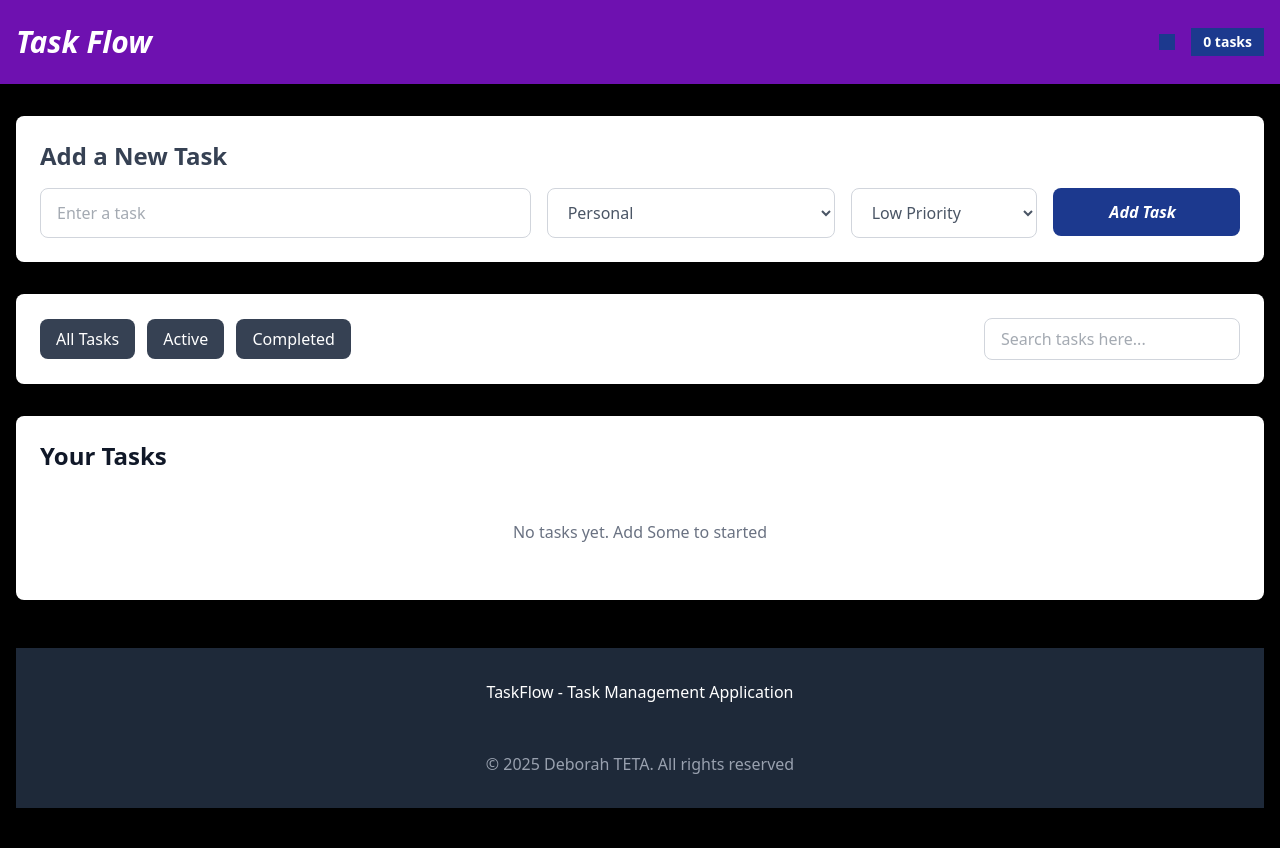
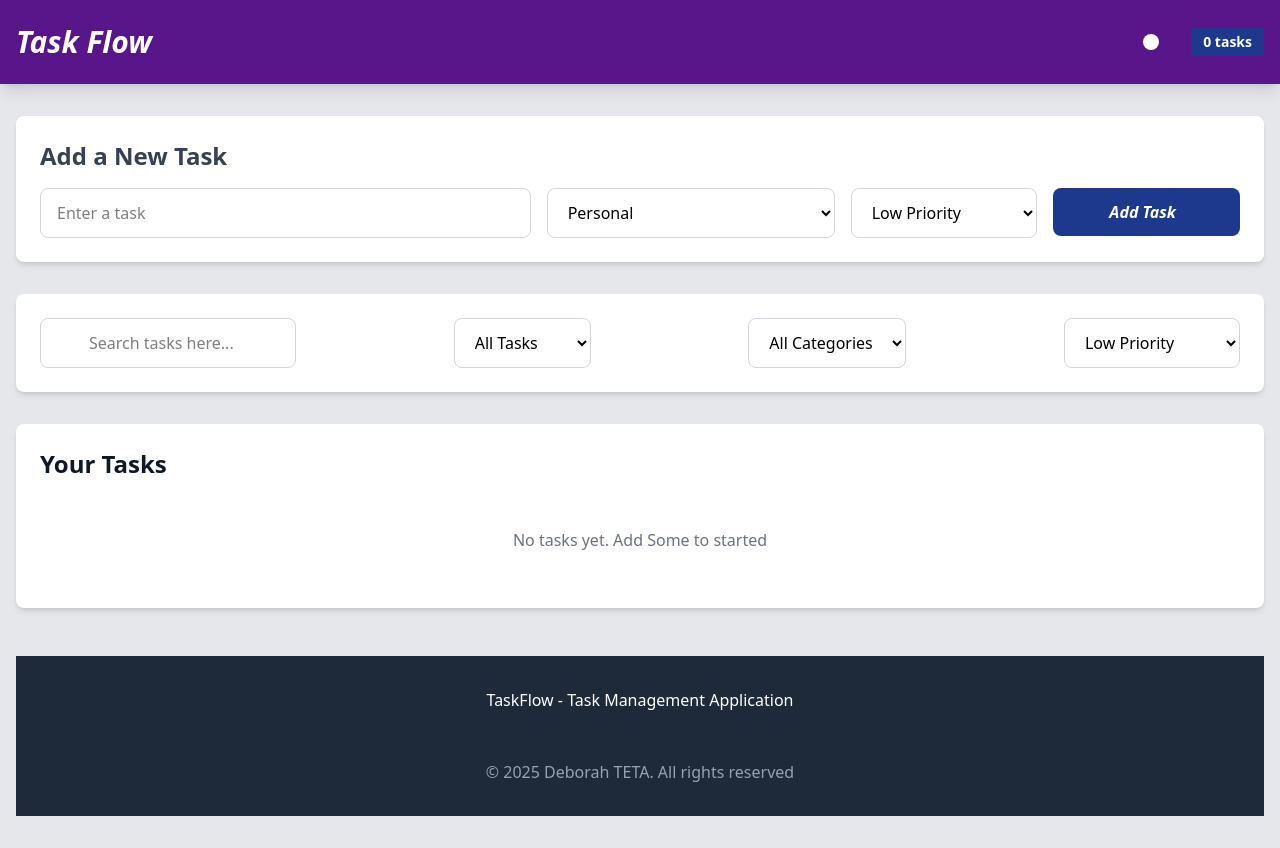
Before and after one commit to Deborah-Teta/Task-Flow, a plain HTML site: page index.html in a window 1280 px wide. Drawn offline with nearby package versions, Linux system fonts and the light colour scheme.

Commit message:
updates on the search part
changed how it was arranged and how one could access it

```diff
--- a/index.html
+++ b/index.html
@@ -6,12 +6,13 @@
     <title>Task Flow | Prefessional To-do list</title>
     <script src="https://cdn.jsdelivr.net/npm/@tailwindcss/browser@4"></script>
 </head>
-<body class="font-sans bg-black text-gray-600">
-    <header class="bg-purple-800 shadow-lg">
+<body class="font-sans bg-gray-200 min-h-screen">
+    <header class="bg-purple-900 shadow-lg">
         <div class="container mx-auto px-4 py-6 flex justify-between items-center">
             <h1 class="text-3xl font-bold text-white flex items-center"><i class="fas fa-tasks mr-3">Task Flow</i></h1>
             <div class="flex items-center space-x-4">
-                <button id ="darkModeToggle" class="bg-blue-700 hover: bg-blue-900 p-2 rouned-full fas fa-moon dark-mode:bg-black text-white"></button>
+                <button id ="darkModeToggle" class="bg-white hover: bg-blue-900 p-2 rounded-full"></button>
+                <i class="fas fa-moon"></i>
                 <span id ="taskCount" class="bg-blue-900 text-white px-3 py-1 rouned-full text-sm font-semibold">0 tasks</span>
             </div>
         </div>
@@ -22,10 +23,10 @@
             <h2 class="text-2xl font-semibold mb-4 text-gray-700">Add a New Task</h2>
             <form id="taskForm" class="grid grid-cols-1 md:grid-cols-12 gap-4">
                 <div class="md:col-span-5">
-                    <input type="text" id="taskinput" placeholder="Enter a task" class="w-full px-4 py-3 border border-gray-300 rounded-lg focus:ring-2 focus:ring-blue-700 focus: border-blue-700">
+                    <input type="text" id="taskinput" placeholder="Enter a task" class="w-full px-4 py-3 border border-gray-300 rounded-lg focus:ring-2 ring-blue-700">
                 </div>
                 <div class="md:col-span-3">
-                    <select id="taskCategory" class="w-full px-4 py-3 border border-gray-300 rounded-lg focus:ring-2 focus:ring-blue-700 focus: border-blue-700">
+                    <select id="taskCategory" class="w-full px-4 py-3 border border-gray-300 rounded-lg focus:ring-2 ring-blue-700">
                         <option value="personal">Personal</option>
                         <option value="school">school</option>
                         <option value="Work">Work</option>
@@ -33,10 +34,10 @@
                     </select>
                     </div>
                     <div class="md:col-span-2">
-                        <select id="taskPriority" class="w-full px-4 py-3 border border-gray-300 rounded-lg focus:ring-2 focus:ring-blue-700 focus: border-blue-700">
-                            <option value="personal">Low Priority</option>
-                            <option value="school">Medium Priority</option>
-                            <option value="Work">High Priority</option>
+                        <select id="taskPriority" class="w-full px-4 py-3 border border-gray-300 rounded-lg focus:ring-2 ring-blue-700">
+                            <option value="low">Low Priority</option>
+                            <option value="medium">Medium Priority</option>
+                            <option value="high">High Priority</option>
                         </select>
                     </div>
                     <div class="md:col-span-2">
@@ -48,14 +49,35 @@
         <section class="bg-white rounded-lg shadow-md p-6 mb-8">
             <div class="flex flex-col md: flex-row justify-between items-center space-x
             y-4 md: space-y-0">
-                <div class="space-x-2">
-                    <button class="px-4 py-2 bg-gray-700 text-white rounded-lg hover: bg-blue-700 transition duration-300" data-filter="all">All Tasks</button>
-                    <button class="px-4 py-2 bg-gray-700 text-white rounded-lg hover: bg-blue-700 transition duration-300" data-filter="active">Active</button>
-                    <button class="px-4 py-2 bg-gray-700 text-white rounded-lg hover: bg-blue-700 transition duration-300" data-filter="completed">Completed</button>
+                <div>
+                   <input type="text" id="searchInput" placeholder="Search tasks here..." class="w-full md:w-64 px-12 py-3 border border-gray-300 rounded-lg focus:ring-2 ring-blue-700">
+                   <i class="fas fa-search absolute right-3 top-3 text-gray-400"></i>
                 </div>
-                <div>
-                   <input type="text" id="searchInput" placeholder="Search tasks here..." class="w-full md:w-64 px-4 py-2 border border-gray-300 rounded-lg focus:ring-2 focus:ring-blue-500 focus:border-blue-500">
-                   <i class="fas fa-search absolute right-3 top-3 text-gray-400"></i>
+                <div class="md:col-span-2">
+                    <select id="All tasks" class="w-full px-4 py-3 border border-gray-300 rounded-lg focus:ring-2 ring-blue-700">
+                        <option value="alltasks">All Tasks</option>
+                        <option value="active">Active</option>
+                        <option value="completed">Completed</option>
+                    </select>
+
+                </div>
+                <div class="md:col-span-2">
+                    <select id="taskCategory"
+                        class="w-full px-4 py-3 border border-gray-300 rounded-lg focus:ring-2 ring-blue-700">
+                        <option value="all Categories">All Categories</option>
+                        <option value="personal">Personal</option>
+                        <option value="school">school</option>
+                        <option value="Work">Work</option>
+                        <option value="other">other</option>
+                    </select>
+                </div>
+                <div class="md:col-span-2">
+                    <select id="taskPriority"
+                        class="w-full px-4 py-3 border border-gray-300 rounded-lg focus:ring-2 ring-blue-700">
+                        <option value="low">Low Priority</option>
+                        <option value="medium">Medium Priority</option>
+                        <option value="high">High Priority</option>
+                    </select>
                 </div>
             </div>
         </section>
@@ -78,5 +100,24 @@
                 <p>&copy; 2025 Deborah TETA. All rights reserved</p>
             </div>
         </footer>
+        <!--Javascript-->
+        <script>
+            const darkModeToggle = document.getElementById('darkModeToggle');
+            function init() {
+                    renderTasks();
+                    updateTaskCount();
+                    setupEventListeners();
+
+                    // Apply dark mode if enabled
+                    if (darkMode) {
+                        document.body.classList.add('dark-mode');
+                        document.querySelectorAll('.bg-white').forEach(el => {
+                            el.classList.remove('bg-white');
+                            el.classList.add('dark-card');
+                        });
+                        darkModeToggle.innerHTML = '<i class="fas fa-sun"></i>';
+                    }
+                }
+        </script>
 </body>
 </html>
```
